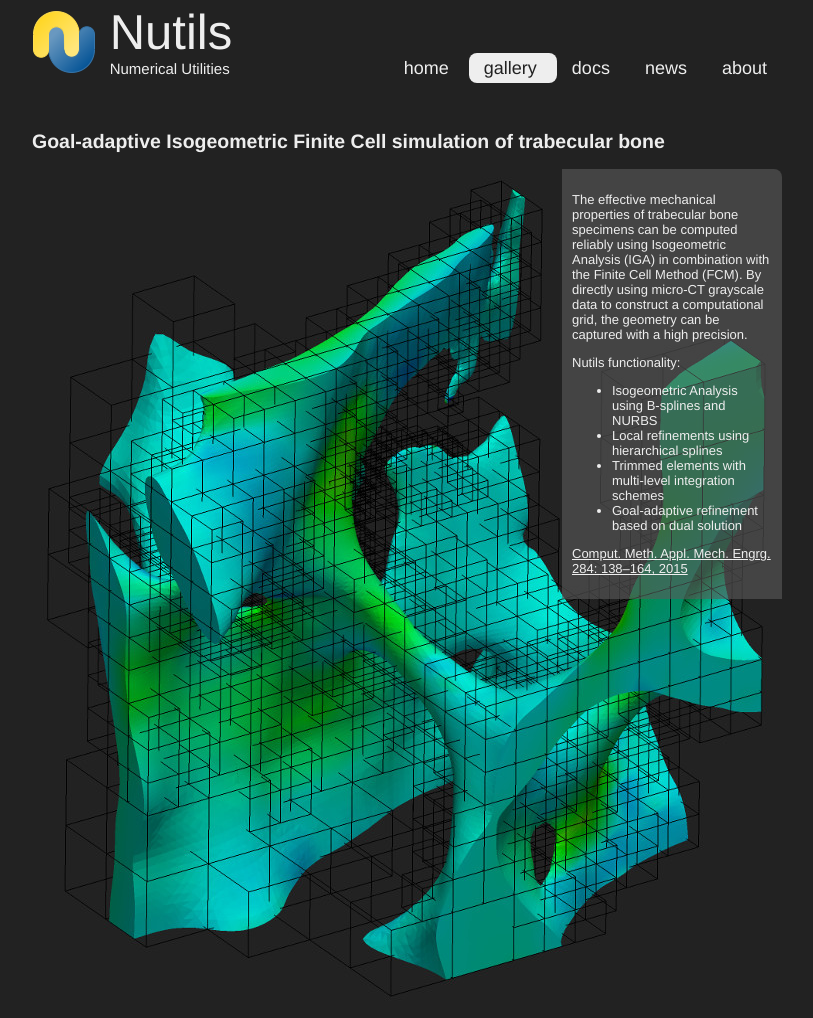
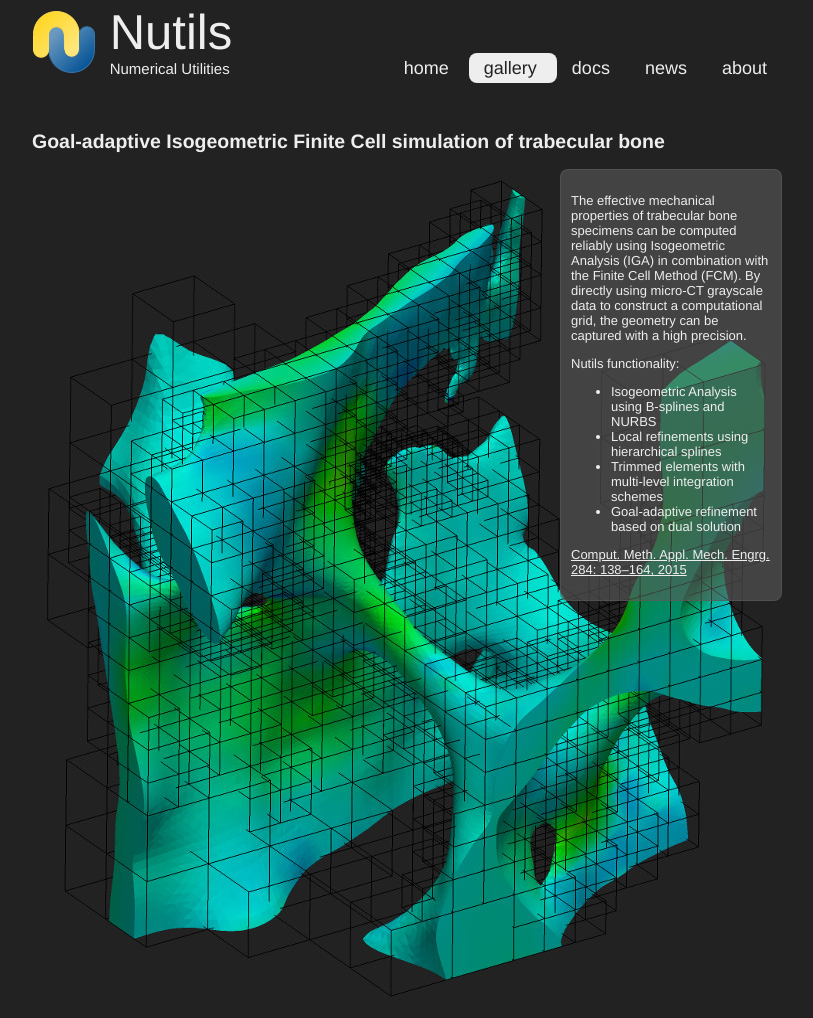
Before and after one commit to nutils/nutils.github.io, a Jekyll site: the page built from gallery.html, in a window 1280 px wide. Shown: the whole page, without its empty margins (233-1046 px from the left). Built offline with Jekyll 4.4.1, drawn with Linux system fonts in a browser that asks for light colours; Markdown is read by kramdown in place of the engine named in the settings.

Commit message:
add overlay border

```diff
--- a/css/main.css
+++ b/css/main.css
@@ -178,13 +178,19 @@
   width: 100%;
 }
 
+.galleryitem video {
+  width: 100%;
+}
+
 .galleryitem .overlay {
   position: absolute;
   z-index : 10;
   top : 0;
   right : 0;
   background: rgba(90, 90, 90, 0.6);
-  border-top-right-radius: 8px;
+  border-radius: 8px;
+  border: 1px solid;
+  border-color: rgba(90, 90, 90, 0.6);
   padding: 10px;
   width: 200px;
 }
```
